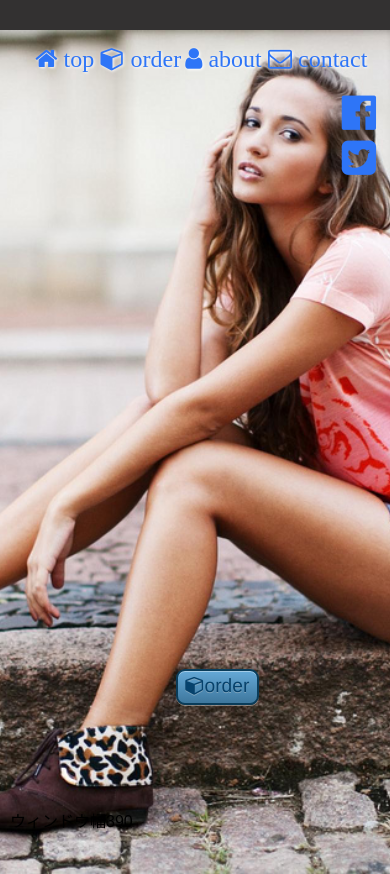
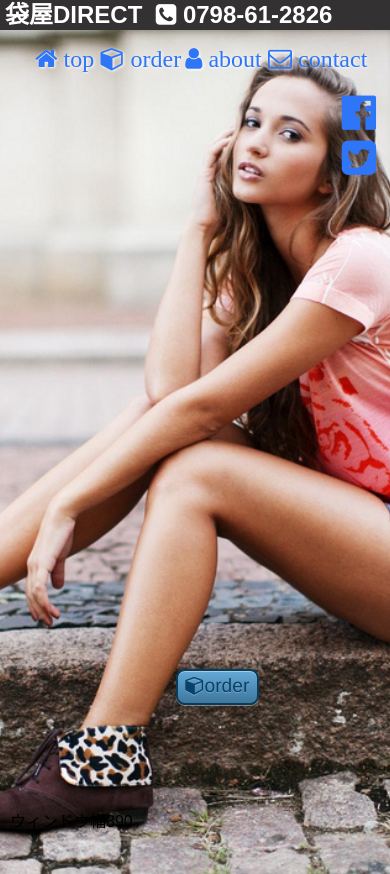
Before and after one commit to makotodesign/fukuroya, a PHP site: page / in a window 390 px wide; the page is wider, and only the part inside the window is pictured. Run offline with PHP 8.4, Linux system fonts and the light colour scheme; some libraries are stand-ins or nearby versions.

Commit message:
レスポンシブ着々と

```diff
--- a/sample3/css/style.css
+++ b/sample3/css/style.css
@@ -22,6 +22,13 @@ body,html {
 	font-weight: normal;
 	color: #fff;
 	font-size: 0.7em;
+	line-height: 30px;
+}
+
+.gloval .tel {
+	color:#fff;
+	float: right;
+	font-size: 150%;
 	line-height: 30px;
 }
 
@@ -88,6 +95,7 @@ body,html {
 width: 100%;
 height:100%;
 position: relative;
+min-width: 320px;
 }
 
 main {
@@ -320,6 +328,14 @@ left:45%;
 
 /*レスポンシブ*/
 @media screen and (max-width:1150px) {
+.gloval h1{
+	visibility: hidden;
+}
+.gloval .tel {
+	float:none;
+	position: absolute;
+	left:calc(50% - 190px);
+}
 .mainnav {
 	width: 100%;
 	text-align: center;
@@ -355,10 +371,6 @@ left:45%;
 
 
 @media screen and (max-width:880px){
-.gloval h1{
-	visibility: hidden;
-
-}
 
 .order h2 {
 	font-size: 200%;
--- a/sample3/index.html
+++ b/sample3/index.html
@@ -21,6 +21,8 @@
 	<div class="gloval">
 		<a href="#"><h1><span class="fa fa-home" style="margin-right:5px;"></span>袋屋(FUKUROYA)
 		&#058;オリジナル手提げ袋制作の専門店&nbsp;&nbsp;フルオーダー　セミオーダー オリジナル手提げ袋を 格安 最速にて</h1></a>
+		<h2 class="tel">袋屋DIRECT&nbsp;&nbsp;<span class="fa fa-phone-square"></span>
+0798-61-2826</h2>
 	</div>
 </header>
 <div class="container">
```
